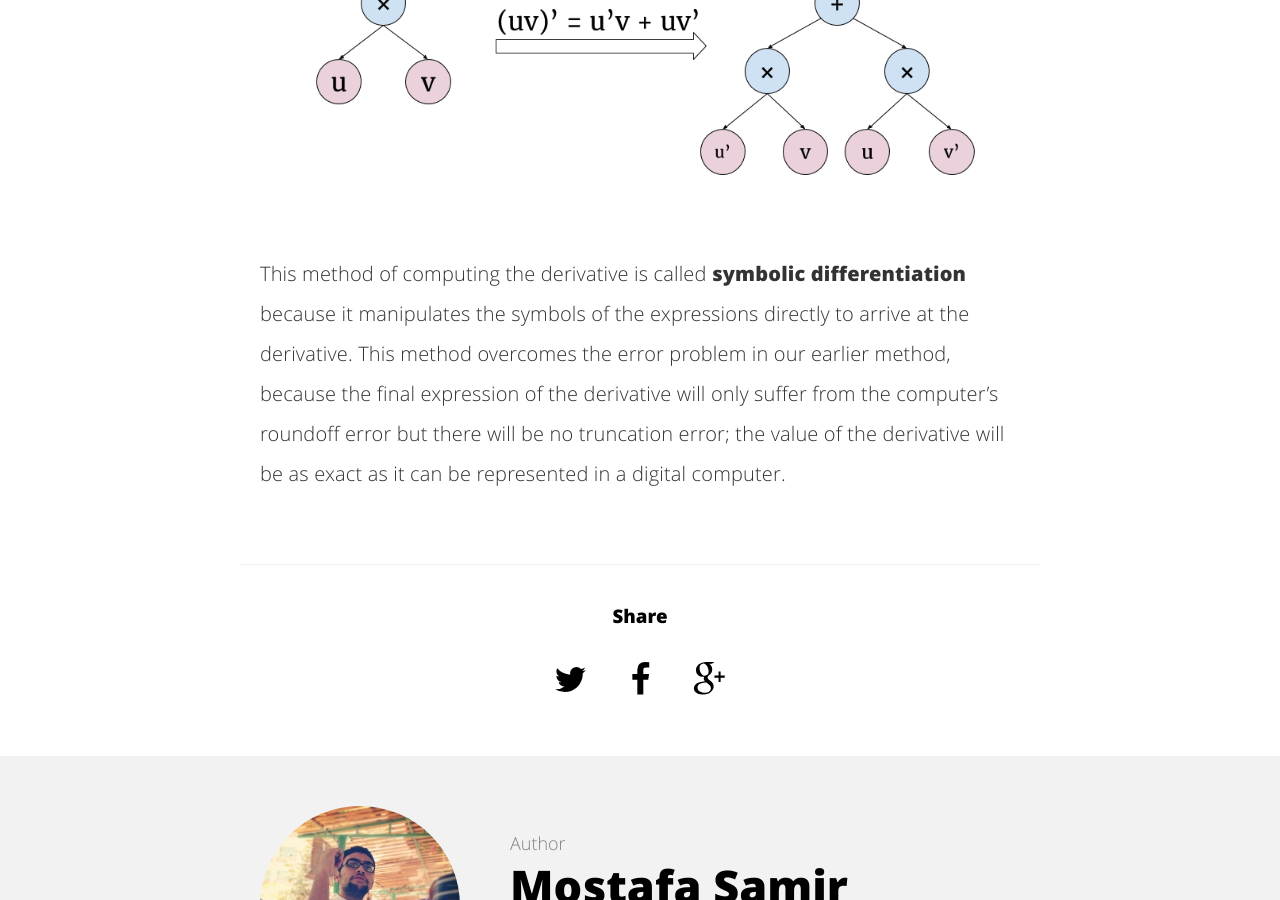
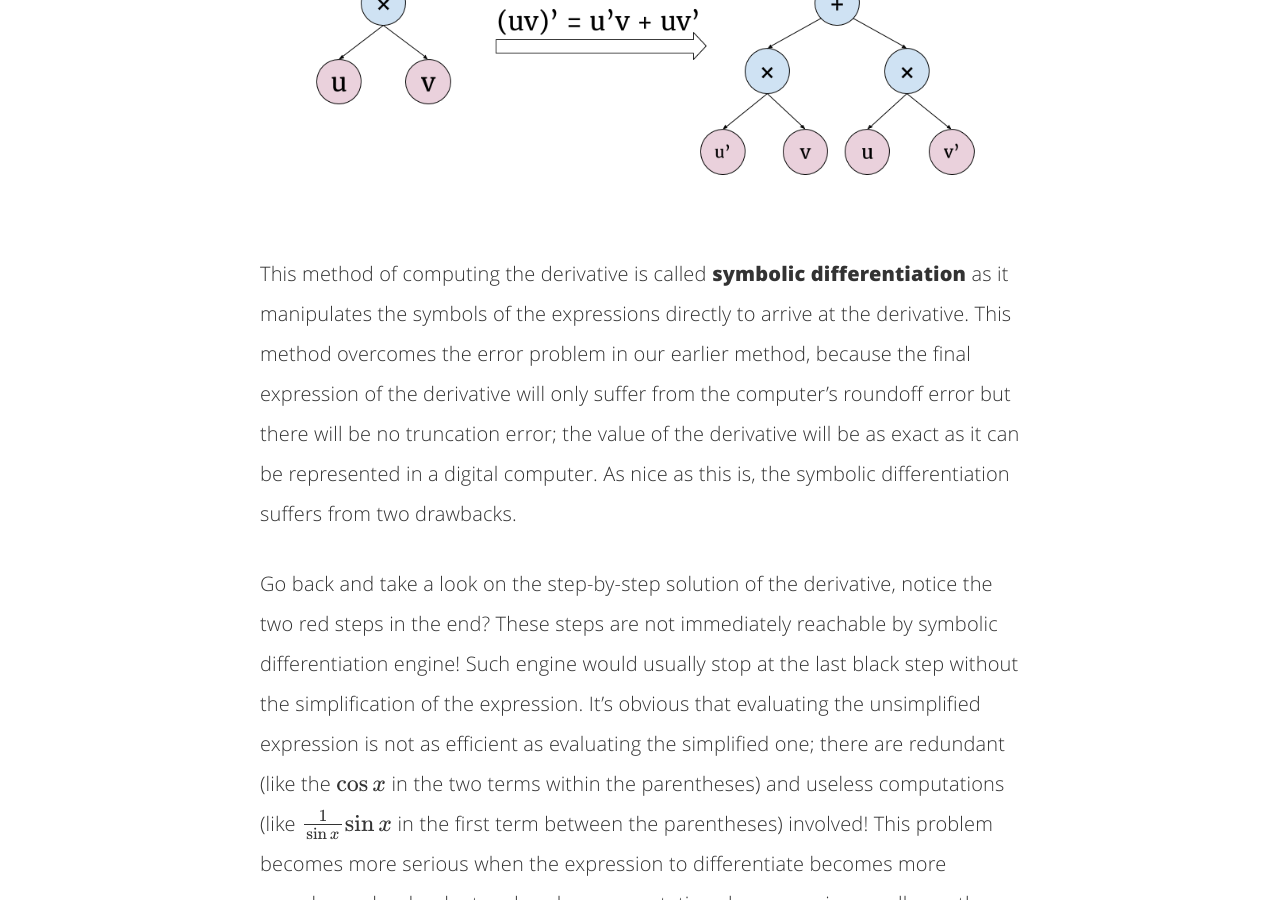
Before and after one commit to Mostafa-Samir/Mostafa-Samir.github.io, a Jekyll site: the page built from drafts/2017-1-21-auto-diff.md, in a window 1280 px wide and 900 px high, scrolled down 4587 px. Built offline with Jekyll 4.4.1, drawn with Linux system fonts in a browser that asks for light colours; nearby versions of some CDN libraries; formulas are drawn with MathJax 3; comment, search, counter and statistics services are not loaded; some of the changed text lies outside the part shown.

Commit message:
update draft

```diff
--- a/drafts/2017-1-21-auto-diff.md
+++ b/drafts/2017-1-21-auto-diff.md
@@ -51,4 +50,10 @@
 By observing the step-by-step solution, it appears how mechanical the differentiation process is and how it can be represented as an iterative application of a few simple rules. An approach to implement this is to construct some sort of an [abstract syntax tree (AST)](https://en.wikipedia.org/wiki/Abstract_syntax_tree) of the given expressions, this tree is then traversed and each node gets transformed using the simple rules to another AST node representing the derivative of that node. The following figure shows this process for single multiplication node.
 ![](/assets/images/symb-diff-ast.png)
 
-This method of computing the derivative is called **symbolic differentiation** because it manipulates the symbols of the expressions directly to arrive at the derivative. This method overcomes the error problem in our earlier method, because the final expression of the derivative will only suffer from the computer's roundoff error but there will be no truncation error; the value of the derivative will be as exact as it can be represented in a digital computer.
+This method of computing the derivative is called **symbolic differentiation** as it manipulates the symbols of the expressions directly to arrive at the derivative. This method overcomes the error problem in our earlier method, because the final expression of the derivative will only suffer from the computer's roundoff error but there will be no truncation error; the value of the derivative will be as exact as it can be represented in a digital computer. As nice as this is, the symbolic differentiation suffers from two drawbacks.
+
+Go back and take a look on the step-by-step solution of the derivative, notice the two red steps in the end? These steps are not immediately reachable by symbolic differentiation engine! Such engine would usually stop at the last black step without the simplification of the expression. It's obvious that evaluating the unsimplified expression is not as efficient as evaluating the simplified one; there are redundant (like the $\cos x$ in the two terms within the parentheses) and useless computations (like $\frac{1}{\sin x}\sin x$ in the first term between the parentheses) involved! This problem becomes more serious when the expression to differentiate becomes more complex and redundant and useless computations keep popping up all over the derivative. Implementing an optimizer that would simplify the derivative expression is not impossible, but it will introduce extra complexity in both the maintenance of such implementation and the computational cost.
+
+Another drawback to the symbolic approach is that it doesn't lend itself nicely to programmatic constructs. Say that you created a function `transform(x)` that takes a vector of values and applies a series of calculations that involves control branches and loops to transform that vector into a single value. It's not really clear how to calculate the derivative of such transform using symbolic differentiation as it is clear with our earlier numerical approach. This kind of painful Trade-off between the two methods is one of the main motivators behind the adoption of the method that we'll start to investigative now, which is automatic differentiation (AD).
+
+# Dual Numbers
```
Also changed, not shown: other parts of drafts/2017-1-21-auto-diff.md (+0 -1 lines).
